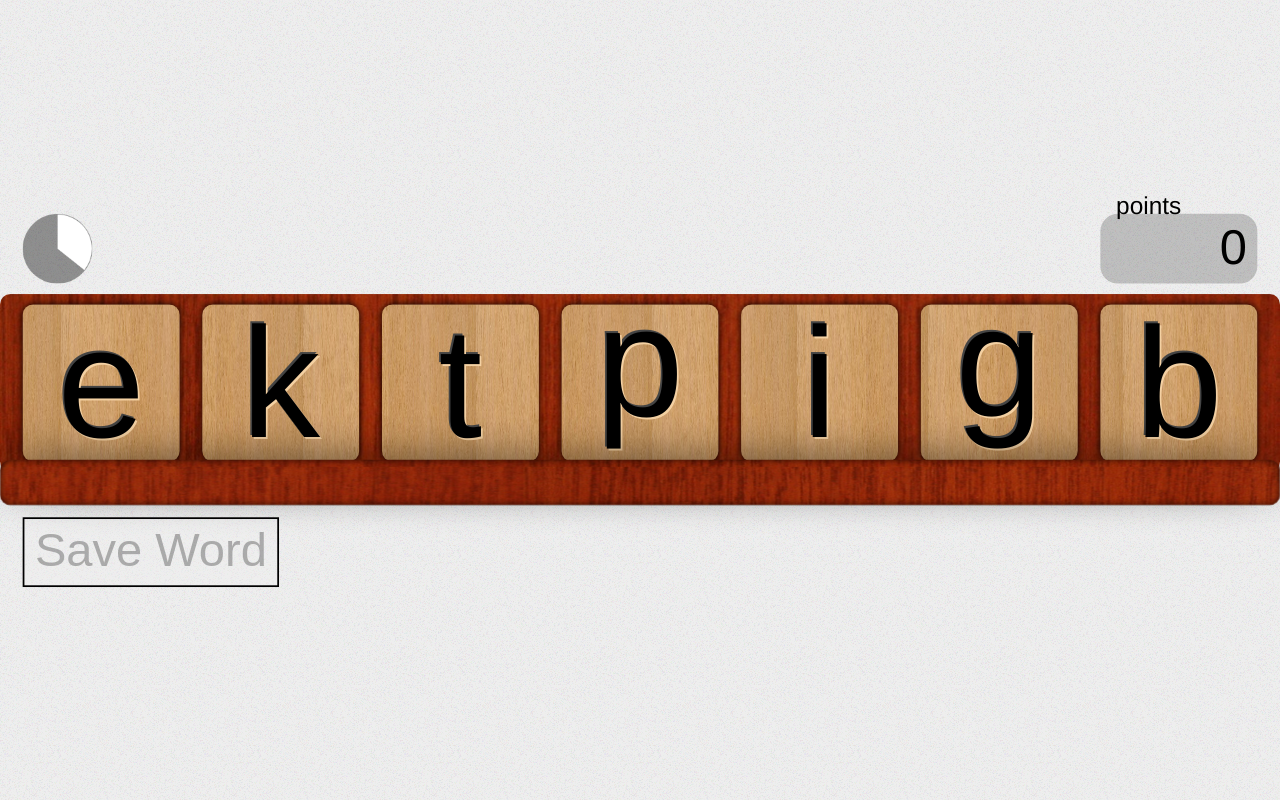
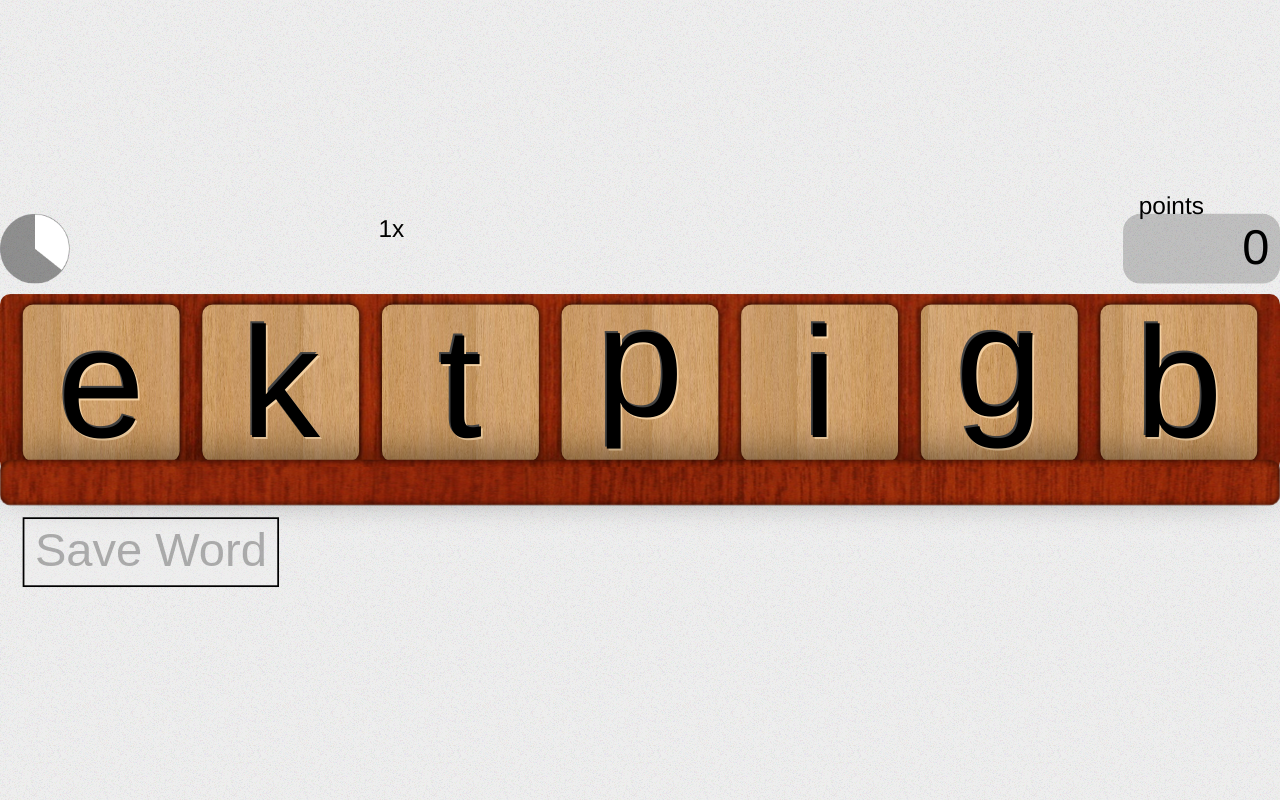
Before and after one commit to jeresig/deepleap, a website with bundled scripts: page www/index.html in a window 1280 px wide. Built offline with nearby package versions, Linux system fonts and the light colour scheme.

Commit message:
Start working on the streak bar.

```diff
--- a/www/css/game.css
+++ b/www/css/game.css
@@ -160,18 +160,34 @@ li.fail, li.drop {
 }
 
 .buttons {
+    height: 40px;
     margin: 0 13px 6px 13px;
 }
 
 canvas.update-timer {
+    position: absolute;
+    top: 0;
+    left: 0;
     width: 40px;
     height: 40px;
     vertical-align: bottom;
 }
 
+.streak {
+    margin: 0 auto;
+    height: 40px;
+    width: 300px;
+}
+
+.streak .streak-bar {
+    width: 250px;
+    height: 100%;
+}
+
 .score {
-    float: right;
-    position: relative;
+    position: absolute;
+    top: 0;
+    right: 0;
     display: block;
     border-radius: 10px;
     background: rgba(0, 0, 0, 0.2);
--- a/www/js/game-ui.js
+++ b/www/js/game-ui.js
@@ -63,6 +63,19 @@ var GameUI = Backbone.View.extend({
             .html([
                 // Render the update timer
                 this.updateTimer.render().el,
+
+                $("<div>")
+                    .addClass("streak")
+                    .html([
+                        $("<span>")
+                            .addClass("multiplier")
+                            .text("1x"),
+                        $("<div>")
+                            .addClass("streak-bar")
+                            .html([
+                                $("<div>").addClass("bar")
+                            ])
+                    ]),
 
                 // Render the points area
                 $("<span>")
--- a/www/js/game.js
+++ b/www/js/game.js
@@ -99,7 +99,7 @@ var Game = Backbone.Model.extend({
     lengthBonuses: [0, 0, 1, 1, 1.5, 2, 2.5, 3, 3.5, 4, 4.5],
 
     // The bonus multiplier for word streaks
-    lengthMultipliers: [1, 1.5, 2, 2.5, 3, 3.5, 4, 4.5, 5],
+    lengthMultipliers: [1, 1, 1, 2, 2, 3, 3, 4, 4, 5],
 
     // The minimum word length required
     minWordLength: 3,
@@ -373,7 +373,8 @@ var Game = Backbone.Model.extend({
 
         // Increase the streak of the word is long enough
         if (letters.length >= this.useLengthMultiplier) {
-            this.streak += 1;
+            this.streak += Math.min(this.streak + 1,
+                this.lengthMultipliers.length);
 
         // Reset the streak if the user failed to write a long-enough word
         } else {
@@ -390,8 +391,7 @@ var Game = Backbone.Model.extend({
 
         // Give a bonus for long word streaks
         var lengthMultiplier = this.useLengthMultiplier ?
-            this.lengthMultipliers[
-                Math.min(this.streak, this.lengthMultipliers.length)] :
+            this.lengthMultipliers[this.streak] :
             1;
 
         // Remove the tiles from the collection
```
